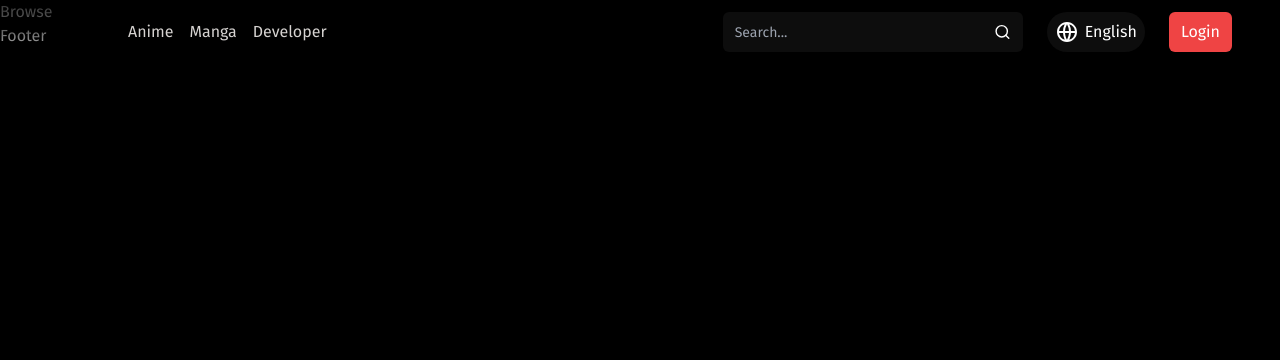
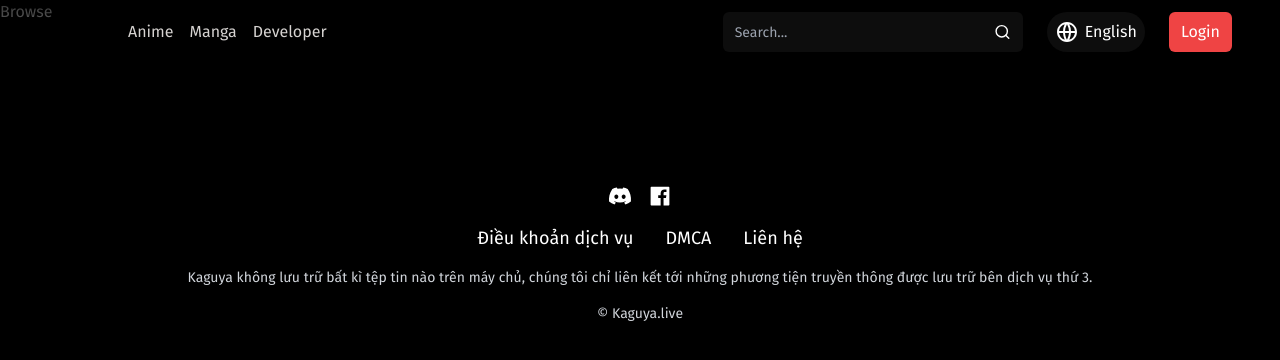
Before and after one commit to khaihoan-se/Akame, a Next.js app: page /browse in a window 1280 px wide. Shown: the top 360 px of the page. Built offline with nearby package versions, Linux system fonts and the light colour scheme.

Commit message:
🚒 add footer 🚒

```diff
--- a/src/components/partials/Footer.tsx
+++ b/src/components/partials/Footer.tsx
@@ -1,9 +1,60 @@
+import { DISCORD_URL, FACEBOOK_URL } from "@/constants";
 import React from "react";
+import { AiFillFacebook } from "react-icons/ai";
+import { FaDiscord } from "react-icons/fa";
+import Logo from "@/components/shared/Logo";
+import Link from "next/link";
 
-const Footer: React.FC = () => {
-    return (
-        <div>Footer</div>
-    )
+interface FooterItemProps {
+  Icon: React.ComponentType<any>;
+  href: string;
 }
 
+const Footer = () => {
+  return (
+    <div className="w-full flex flex-col items-center justify-center px-4 md:px-12 py-16 space-y-4">
+      <Logo className="!mb-0 w-20 h-20" />
+
+      <div className="flex items-center space-x-4">
+        <ContactItem href={DISCORD_URL} Icon={FaDiscord} />
+        <ContactItem href={FACEBOOK_URL} Icon={AiFillFacebook} />
+      </div>
+
+      <div className="flex items-center space-x-8 text-center">
+        <Link href="/tos">
+            <a className="hover:text-primary-300 transition duration-300">
+                <p className="text-lg">Điều khoản dịch vụ</p>
+            </a>
+        </Link>
+
+        <Link href="/dmca">
+          {/* <p className="text-lg">DMCA</p> */}
+            <a className="hover:text-primary-300 transition duration-300">
+                <p className="text-lg">DMCA</p>
+            </a>
+        </Link>
+
+        <Link href="/contact">
+          {/* <p className="text-lg">Liên hệ</p> */}
+            <a className="hover:text-primary-300 transition duration-300">
+                <p className="text-lg">Liên hệ</p>
+            </a>
+        </Link>
+      </div>
+
+      <p className="text-sm text-gray-300 text-center">Kaguya không lưu trữ bất kì tệp tin nào trên máy chủ, chúng tôi chỉ liên kết tới những phương tiện truyền thông được lưu trữ bên dịch vụ thứ 3.</p>
+
+      <p className="text-sm text-gray-300 text-center">© Kaguya.live</p>
+    </div>
+  );
+};
+
+const ContactItem: React.FC<FooterItemProps> = ({ Icon, href }) => {
+  return (
+    <a href={href} target="_blank" rel="noreferrer">
+      <Icon className="w-6 h-6 hover:text-primary-500 transition duration-300" />
+    </a>
+  );
+};
+
 export default Footer;
--- a/src/constants/index.ts
+++ b/src/constants/index.ts
@@ -1,2 +1,4 @@
 export const REVALIDATE_TIME = 18000; // 5 hours
-export const WEBSITE_URL = 'https://akame.vercel.app/'
+export const WEBSITE_URL = 'https://akame.vercel.app/';
+export const DISCORD_URL = 'https://discord.gg/fjkzXy';
+export const FACEBOOK_URL = 'https://www.facebook.com/akame.vercel';
```
